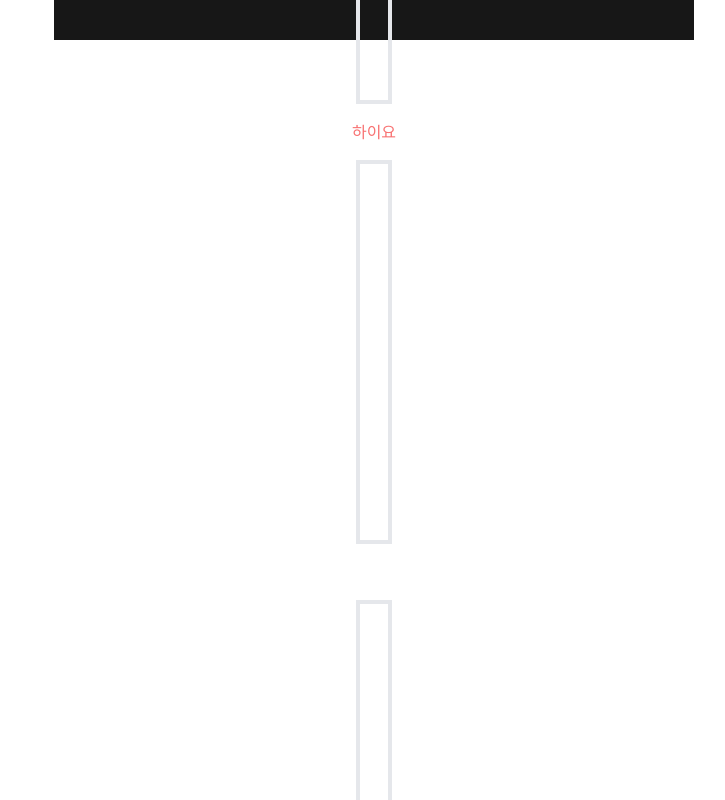
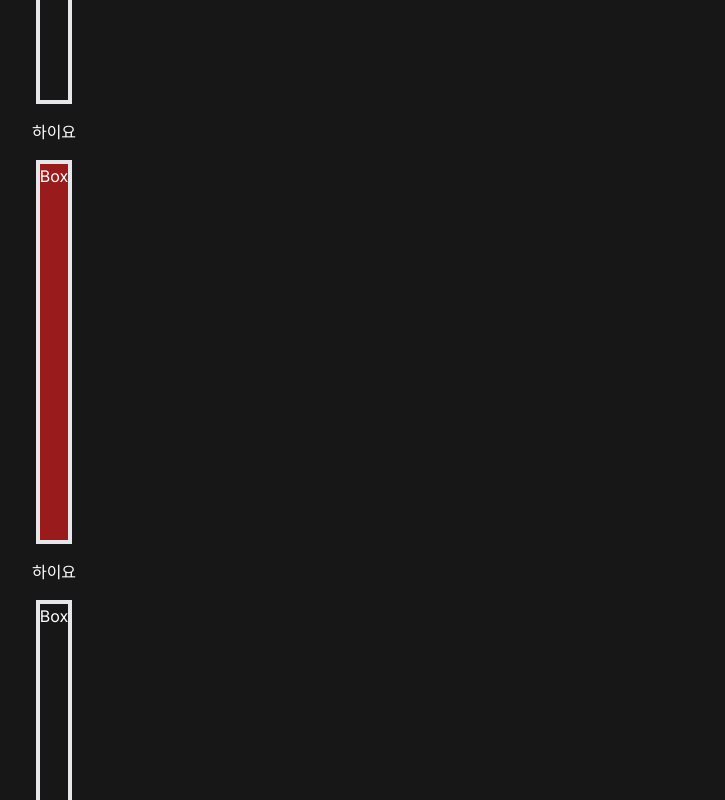
Before and after one commit to volant97/Carrot-Market-Reloaded, a Next.js app: page /test123 in a window 1280 px wide. Shown: the part 760-1560 px from the top of the page, without its empty margins (266-991 px from the left). Built offline with nearby package versions, Linux system fonts and the light colour scheme.

Commit message:
[TEST] 8.1.5 스크롤 애니메이션 : test 페이지에서 error 해결 확인

```diff
--- a/app/layout.tsx
+++ b/app/layout.tsx
@@ -15,10 +15,13 @@ export default function RootLayout({
   children: React.ReactNode;
 }>) {
   return (
-    <html lang="en">
+    <html lang="en" className="bg-neutral-900">
       <body
+        className={`${inter.className} max-w-screen-sm mx-aut text-white h-screen`}
+      >
+        {/* <body
         className={`${inter.className} max-w-screen-sm mx-auto bg-neutral-900 text-white h-screen`}
-      >
+      > */}
         {children}
       </body>
     </html>
--- /dev/null
+++ b/app/test123/page copy1.tsx
@@ -0,0 +1,39 @@
+import { ScrollAnimationContainer } from "@/components/ScrollAnimationContainer";
+import React from "react";
+
+export default function TestPage() {
+  return (
+    <div className="w-full h-[100dvh]">
+      {/* <div className="w-full h-[100dvh] overflow-y-auto overflow-x-hidden scrollbar-hide"> */}
+      <div className="flex flex-col items-center gap-4">
+        <div className="border-4 h-96">
+          <h1>Box</h1>
+        </div>
+        <ScrollAnimationContainer>
+          <h1>1</h1>
+        </ScrollAnimationContainer>
+        <div className="border-4 h-96">
+          <h1>Box</h1>
+        </div>
+        <ScrollAnimationContainer>
+          <h1>2</h1>
+        </ScrollAnimationContainer>
+        <div className="border-4 h-96">
+          <h1>Box</h1>
+        </div>
+        <ScrollAnimationContainer>
+          <h1>3</h1>
+        </ScrollAnimationContainer>
+        <div className="border-4 h-96">
+          <h1>Box</h1>
+        </div>
+        <ScrollAnimationContainer>
+          <h1>4</h1>
+        </ScrollAnimationContainer>
+        <div className="border-4 h-96">
+          <h1>Box</h1>
+        </div>
+      </div>
+    </div>
+  );
+}
--- a/app/test123/page.tsx
+++ b/app/test123/page.tsx
@@ -1,6 +1,5 @@
 "use client";
 
-import { ScrollAnimationContainer } from "@/components/ScrollAnimationContainer";
 import React, { useEffect, useRef, useState } from "react";
 
 export default function TestPage() {
@@ -12,24 +11,18 @@ export default function TestPage() {
 
     const callback = (entries: IntersectionObserverEntry[]) => {
       entries.forEach((entry) => {
-        //entry.isIntersecting  ? setIsInViewport(true) : setIsInViewport(false);
-        if (entry.isIntersecting) {
-          setIsInViewport(true);
-        } else {
-          setIsInViewport(false);
-        }
+        entry.isIntersecting ? setIsInViewport(true) : setIsInViewport(false);
       });
     };
     const options = { root: null, rootMargin: "0px", threshold: 0 };
     const observer = new IntersectionObserver(callback, options);
 
-    console.log(ref.current);
     observer.observe(ref.current);
 
     return () => {
       observer.disconnect();
     };
-  }, []);
+  }, [isInViewport]);
 
   return (
     <div className="">
@@ -44,11 +37,18 @@ export default function TestPage() {
         <div className="border-4 h-96">
           <h1>Box</h1>
         </div>
-        <div ref={ref} className={isInViewport ? "text-red-400" : ""}>
+        <div>
           <h1>하이요</h1>
         </div>
-        <div className="border-4 h-96">
-          <h1>Box</h1>
+        <div
+          ref={ref}
+          className={
+            isInViewport
+              ? "transition-all duration-500 transform translate-x-0 "
+              : "translate-x-40"
+          }
+        >
+          <h1 className=" border-4 h-96 bg-red-800">Box</h1>
         </div>
         <div>
           <h1>하이요</h1>
```
Also changed, not shown: app/test123/page copy.tsx (deleted, +0 -39 lines), 1 other file (tests, documents, lock files or other folders).
